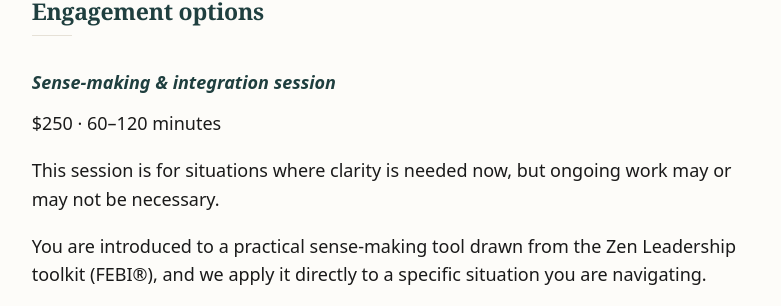
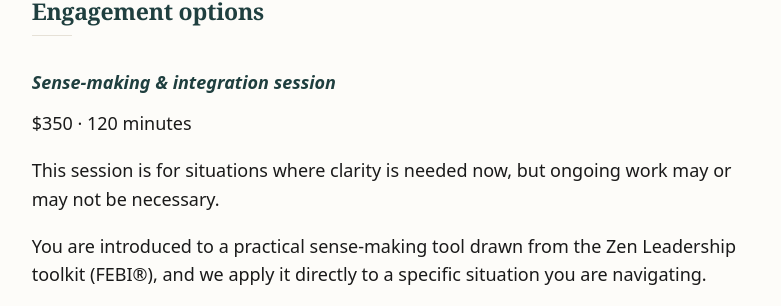
Before and after one commit to basil-family-lab/zen, a Jekyll site: the page built from engagement.md, in a window 1280 px wide and 900 px high, scrolled down 718 px. Shown: the part 149-455 px from the top of the window, without its empty margins (248-1029 px from the left). Built offline with Jekyll 4.4.1, drawn with Linux system fonts in a browser that asks for light colours.

Commit message:
refactor: sense-making session

```diff
--- a/_data/engagement.yml
+++ b/_data/engagement.yml
@@ -28,8 +28,8 @@ containers:
   items:
     - subheading: Sense-making & integration session
       meta:
-        price: $250
-        duration: 60–120 minutes
+        price: $350
+        duration: 120 minutes
       paragraphs:
         - >
           This session is for situations where clarity is needed now,
```
